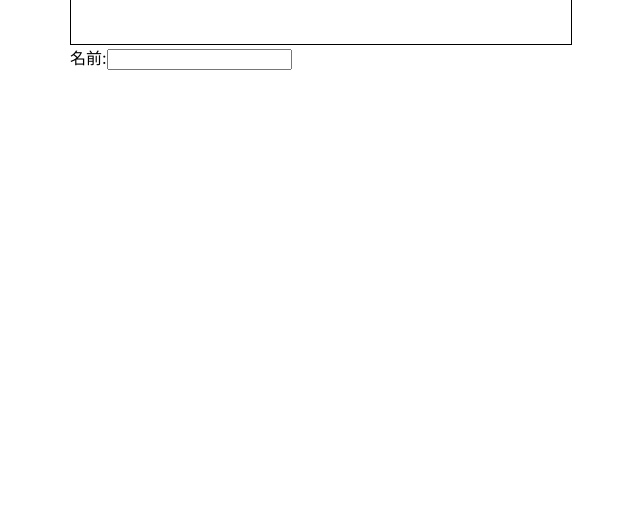
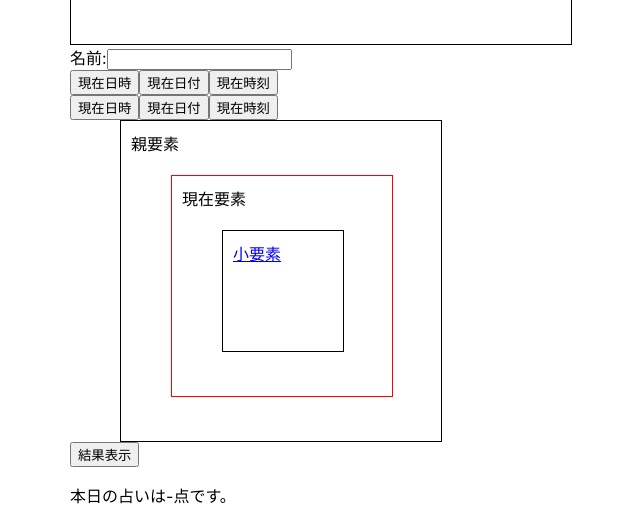
Before and after one commit to shunmakk/react-pratice, a React (Create React App) app: page / in a window 1280 px wide. Shown: the part 3000-3520 px from the top of the page, without its empty margins (70-710 px from the left). Before the commit the page ends 3070 px from the top, so only its background shows below. Built offline with nearby package versions, Linux system fonts and the light colour scheme.

Commit message:
イベントオブジェクト

```diff
--- /dev/null
+++ b/src/components/EventArgs.js
@@ -0,0 +1,30 @@
+import React from 'react'
+
+const EventArgs = () => {
+
+    //独自の引数を追加したイベントハンドラー
+    const current = (e,type) =>{
+     const d = new Date();
+     switch(type){
+      case 'date':
+          console.log(`${e.target.id}:${d.toLocaleDateString()}`);
+          break;
+      case 'time':
+          console.log(`${e.target.id}:${d.toLocaleTimeString()}`)
+          break;
+      default:
+          console.log(`${e.target.id}:${d.toLocaleString()}`)
+          break;
+     }
+    };
+  return (
+    <div>
+        {/* アロー関数経由でハンドラーを呼び出す */}
+        <button id="dt" onClick={e => current(e, 'datetime')}>現在日時</button>
+        <button id="date" onClick={e => current(e, 'date')}>現在日付</button>
+        <button id="time" onClick={e => current(e, 'time')}>現在時刻</button>
+    </div>
+  )
+}
+
+export default EventArgs;
--- /dev/null
+++ b/src/components/EventArgs2.js
@@ -0,0 +1,33 @@
+import React from 'react'
+
+const EventArgs2 = () => {
+   //独自のデータ属性を利用する
+   const current = e =>{
+
+    const type = e.target.dataset.type;
+
+    const d = new Date();
+    switch(type){
+     case 'date':
+         console.log(`${e.target.id}:${d.toLocaleDateString()}`);
+         break;
+     case 'time':
+         console.log(`${e.target.id}:${d.toLocaleTimeString()}`)
+         break;
+     default:
+         console.log(`${e.target.id}:${d.toLocaleString()}`)
+         break;
+    }
+   };
+ return (
+   <div>
+       {/* 取得する日時型を独自データ属性で指定 */}
+       <button id="dt" data-type='datatime' onClick={current}>現在日時</button>
+       <button id="date" data-type='date' onClick={current}>現在日付</button>
+       <button id="time" data-type='time' onClick={current}>現在時刻</button>
+   </div>
+ )
+}
+
+
+export default EventArgs2
--- /dev/null
+++ b/src/components/EventOnce.js
@@ -0,0 +1,31 @@
+import React, { useState } from 'react'
+
+const EventOnce = () => {
+
+     //イベントハンドラーを初回のみ実行する
+
+     //クリック済みかどうかを管理するためのフラグ
+     const [clicked, setClicked] = useState(false);
+     //今日の運勢　（点数）
+     const [result, setResult] =useState('-');
+
+     const handleClick = e => {
+         //未クリックの場合のみ運勢を算出
+         if(!clicked){
+             setResult(Math.floor(Math.random() * 100 + 1));
+
+             //フラグを反転
+             setClicked(true);
+         }
+     }
+
+
+  return (
+    <div>
+        <button onClick={handleClick}>結果表示</button>
+        <p>本日の占いは{result}点です。</p>
+    </div>
+  )
+}
+
+export default EventOnce
--- /dev/null
+++ b/src/components/EventPropagation.css
@@ -0,0 +1,27 @@
+#parent{
+    height: 300px;
+    width: 300px;
+    margin-left: 50px;
+    padding: 10px;
+    border: 1px solid black;
+}
+
+#my{
+    height: 200px;
+    width: 200px;
+    margin-left: 40px;
+    margin-top: 20px;
+    padding: 10px;
+    border: 1px solid red;
+}
+
+
+#child{
+    display: block;
+    height: 100px;
+    width: 100px;
+    margin-left: 40px;
+    margin-top: 20px;
+    padding: 10px;
+    border: 1px solid black;
+}
--- /dev/null
+++ b/src/components/EventPropagation.js
@@ -0,0 +1,29 @@
+import React from 'react'
+import './EventPropagation.css';
+
+const EventPropagation = () => {
+
+    //イベント処理はイベントの発生元だけで実行されるわけではない。　バブリングフェーズ→キャプチャフェーズ→ターゲットフェーズ
+
+    const handleParent = () => alert('#parent run...');
+    const handleMy = () => alert('#my run');
+    const handleChild = e => {
+        // e.stopPropagation();  伝播を抑制する
+        // e.preventDefault();  イベント既定の動作をキャンセルする
+        alert('#child run');
+    };
+
+  return (
+    <div id="parent" onClick={handleParent}>
+        親要素
+        <div id="my" onClick={handleMy}>
+            現在要素
+            <a id="child" href='https://wings.msn.to' onClick={handleChild}>
+              小要素
+            </a>
+        </div>
+    </div>
+  )
+}
+
+export default EventPropagation
--- a/src/index.js
+++ b/src/index.js
@@ -21,6 +21,10 @@ import EventError from './components/EventError';
 import EventObj from './components/EventObj';
 import EventPoint from './components/EventPoint';
 import EventKey from './components/EventKey';
+import EventArgs from './components/EventArgs';
+import EventArgs2 from './components/EventArgs2';
+import EventPropagation from './components/EventPropagation';
+import EventOnce from './components/EventOnce';
 
 
 
@@ -68,7 +72,10 @@ root.render(
     <EventObj/>
     <EventPoint/>
     <EventKey/>
-
+    <EventArgs/>
+    <EventArgs2/>
+    <EventPropagation/>
+    <EventOnce/>
     </div>
   </React.StrictMode>
 
```
